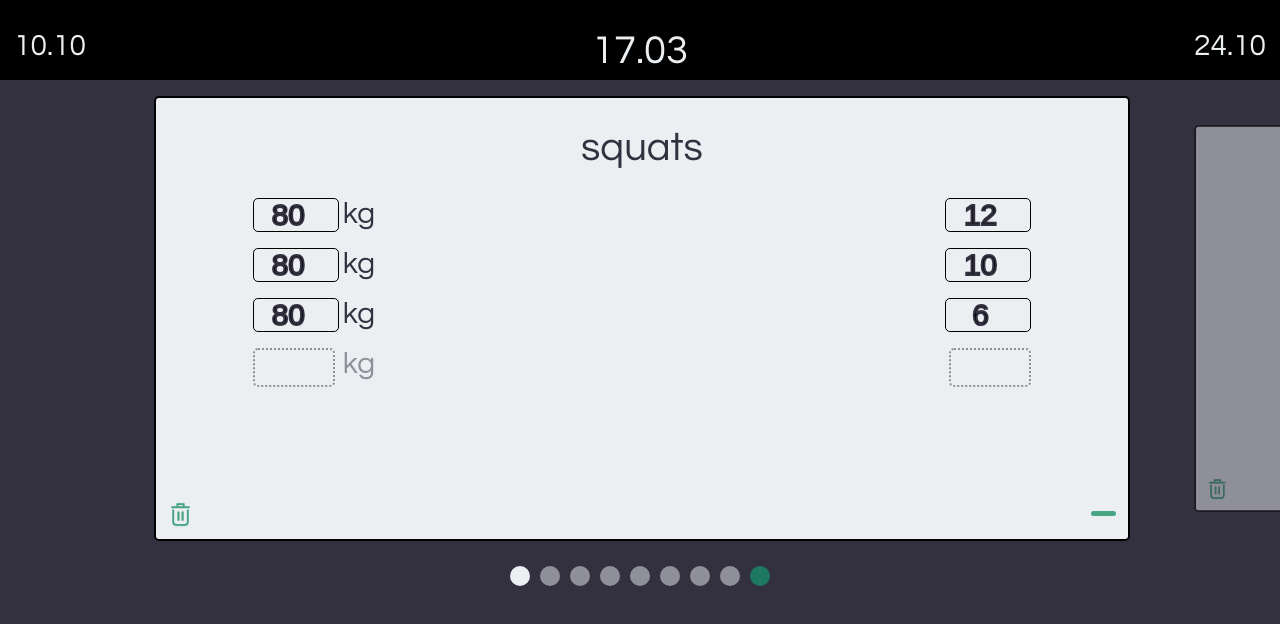
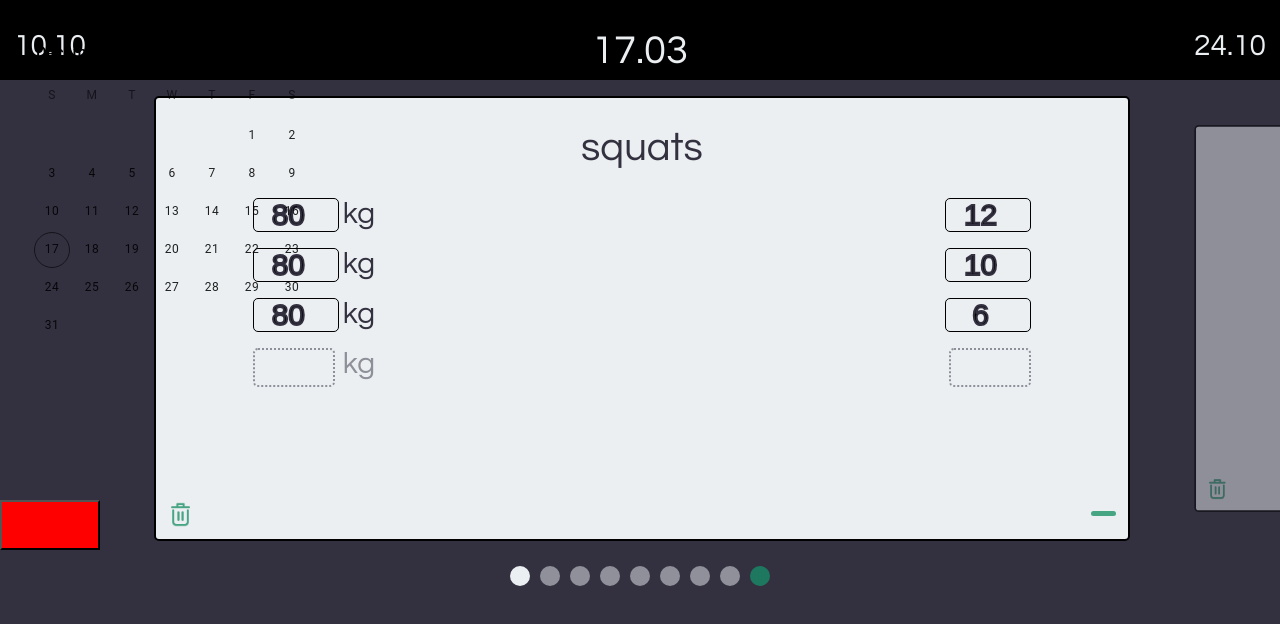
Before and after one commit to HaCK3R322/TrainingTracker-frontend, a React (Create React App) app: page /training in a window 1280 px wide. Shown: the top 624 px of the page. Built offline with nearby package versions, Linux system fonts and the light colour scheme.

Commit message:
Started work on calendar

```diff
--- a/src/App.jsx
+++ b/src/App.jsx
@@ -2,9 +2,16 @@ import MainPage from "./components/mainpage/MainPage";
 import TrainingPage from "./components/trainingpage/TrainingPage";
 import {AnimatePresence} from "framer-motion";
 import {Route, Router, Routes, useLocation} from "react-router-dom";
+import {AdapterDayjs} from "@mui/x-date-pickers/AdapterDayjs";
+import {DateCalendar, LocalizationProvider} from "@mui/x-date-pickers";
+import React, {useState} from "react";
+import {motion} from "framer-motion";
+
 
 function App() {
     const location = useLocation();
+
+    const [visibleCalendar, setVisibleCalendar] = useState(false);
 
     return (
         <div>
--- a/src/components/mainpage/MainPage.jsx
+++ b/src/components/mainpage/MainPage.jsx
@@ -11,6 +11,8 @@ import '../../style/motion-framer-wrapper.css'
 import gitHubIconSvg from '../../images/github-mark-white.svg'
 import '../../style/mainpage/newtrainingform.css'
 import okaymark from "../../images/okaymark.png";
+import {AdapterDayjs} from "@mui/x-date-pickers/AdapterDayjs";
+import {DateCalendar, LocalizationProvider} from "@mui/x-date-pickers";
 
 const NewTrainingForm = ({setInvisibleCallback, index, addTraining}) => {
     const [name, setName] = useState("");
--- a/src/components/trainingpage/TrainingPageHeader.jsx
+++ b/src/components/trainingpage/TrainingPageHeader.jsx
@@ -1,13 +1,21 @@
 import React, {useState} from 'react';
 import '../../style/trainingpage/trainingpageheader.css'
+import {motion} from "framer-motion";
+import {DateCalendar, LocalizationProvider} from "@mui/x-date-pickers";
+import {AdapterDayjs} from "@mui/x-date-pickers/AdapterDayjs";
 
 const TrainingPageHeader = () => {
     const [prevDayExists, setPrevDayExists] = useState(true);
     const [nextDayExists, setNextDayExists] = useState(true);
 
+    const [menuOpen, setMenuOpen] = useState(false);
+
+    const [visibleCalendar, setVisibleCalendar] = useState(true);
+
     return (
         <div className={"training-tracker-theme"}>
             <div className={"header"}>
+
                 {prevDayExists &&
                     <div className={"previous-day"}>
                         10.10
@@ -26,6 +34,39 @@ const TrainingPageHeader = () => {
                     <div className={"new-day"} />
                 }
             </div>
+
+            <motion.div
+                animate={visibleCalendar ? {
+                    width: "0%",
+                    height: "0%"
+                } : {
+                    width: "400px",
+                    height: "400px"
+                }}
+
+                style={{
+                    position: "absolute",
+                    border: "2px solid black",
+                    borderRadius: "5px",
+                    zIndex: 5,
+                    backgroundColor: "var(--second-color)",
+                    left: "10px",
+                    top: "20px"
+                }}
+            >
+                <LocalizationProvider dateAdapter={AdapterDayjs}>
+                    <DateCalendar  />
+                </LocalizationProvider>
+            </motion.div>
+
+            <button onClick={() => {setVisibleCalendar(!visibleCalendar)}} style={{
+                width: "100px",
+                height: "50px",
+                backgroundColor: "red",
+                top: "500px",
+                position: "absolute",
+                zIndex: 5
+            }}/>
         </div>
     );
 };
```
Also changed, not shown: package.json (+11 -0 lines), 1 other file (tests, documents, lock files or other folders).
